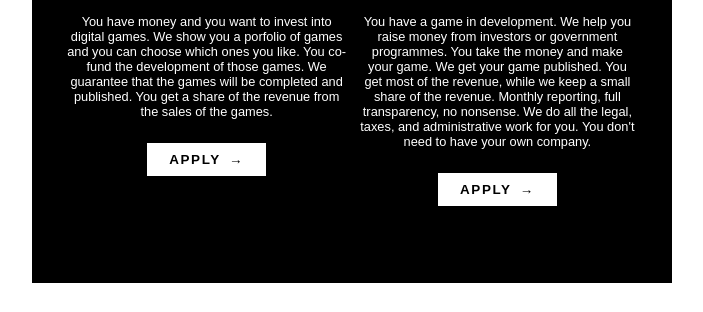
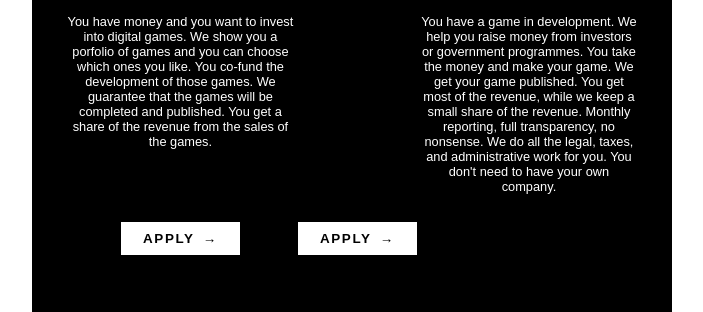
Before and after one commit to gus0650/GamesFoundation, a plain HTML site: page index.html in a window 1280 px wide. Shown: the part 565-877 px from the top of the page, without its empty margins (288-991 px from the left). Drawn offline with Linux system fonts and the light colour scheme; files whose address does not match are found by name.

Commit message:
Update index.html

```diff
--- a/index.html
+++ b/index.html
@@ -78,11 +78,6 @@
 				We guarantee that the games will be completed and published.
 				You get a share of the revenue from the sales of the games.
 				</p>
-
-				<p>
-				<a class="cta" href="mailto:investors@gamesfoundation.com">Apply</a>
-				</p>
-
 			</td>
 			<td>&nbsp; &nbsp;</td>
 			<td width="50%" align="center" valign="top">
@@ -103,12 +98,18 @@
 				We do all the legal, taxes, and administrative work for you.
 				You don't need to have your own company.
 				</p>
+			</td>
 
-				<p>
+			<tr>
+			<td>
+				<a class="cta" href="mailto:investors@gamesfoundation.com">Apply</a>
+			</td>
+			<td>
 				<a class="cta" href="mailto:pitch@gamesfoundation.com">Apply</a>
-				</p>
+			</td>
+			</tr>
 
-			</td>
+
 			</tr></table>
 
 		<p>&nbsp;</p>
```
